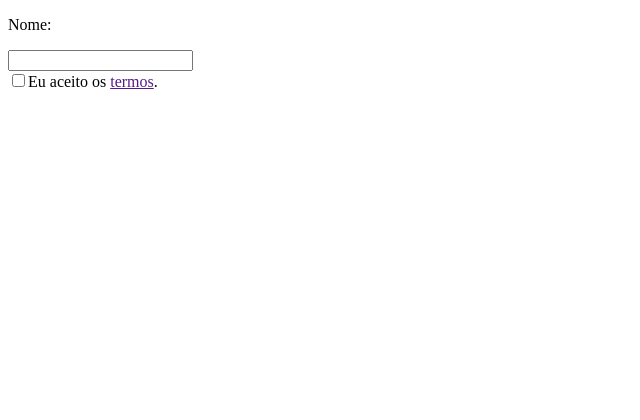
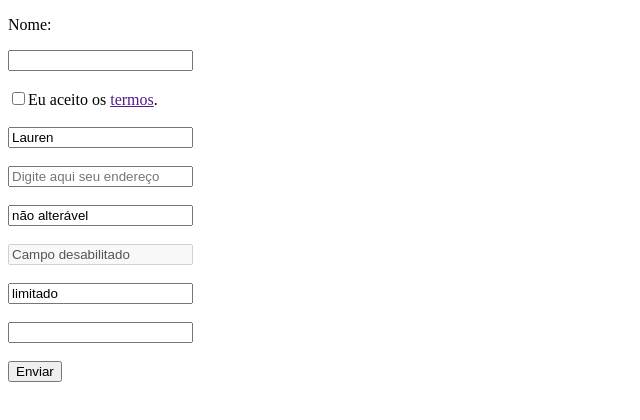
Before and after one commit to Larenzinhaa/html, a plain HTML site: page ex_11_formularioComSeletores/index.html in a window 1280 px wide. Shown: the whole page, without its empty margins (0-640 px from the left). Drawn offline with Linux system fonts and the light colour scheme.

Commit message:
Arquivo de inputs

```diff
--- a/ex_11_formularioComSeletores/index.html
+++ b/ex_11_formularioComSeletores/index.html
@@ -10,7 +10,26 @@
         <p>Nome:</p><input type="text" name="nome"
         <br>
         <br>
+        <br>
         <input type="checkbox" name="termodeconscentimento" id="">Eu aceito os <a href="">termos</a>.
+        <br>
+        <br>
+        <input type="text" name="nome" value="Lauren">
+        <br>
+        <br>
+        <!-- placeholder deixa a sugestão de texto-->
+        <input type="text" name="endereco" placeholder="Digite aqui seu endereço">
+        <br><br>
+        <input type="text" name="escola" value="não alterável" readonly>
+        <br><br>
+        <input type="text" name="escola" value="Campo desabilitado" disabled>
+        <br><br>
+        <input type="text" name="ano" value="limitado" maxlength="4">
+        <br><br>
+        <input type="text" name="email" required>
+        <br><br>
+        <input type="submit" value="Enviar"
+
     </form>
 </body>
 </html>
```
